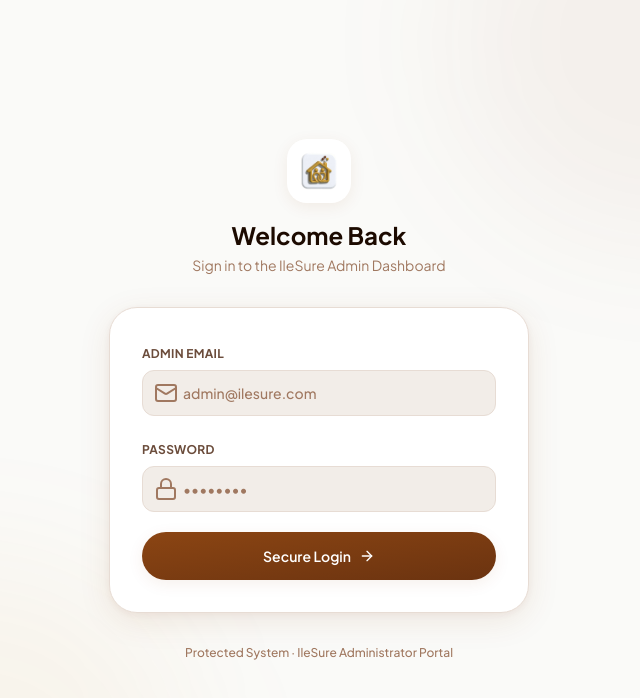
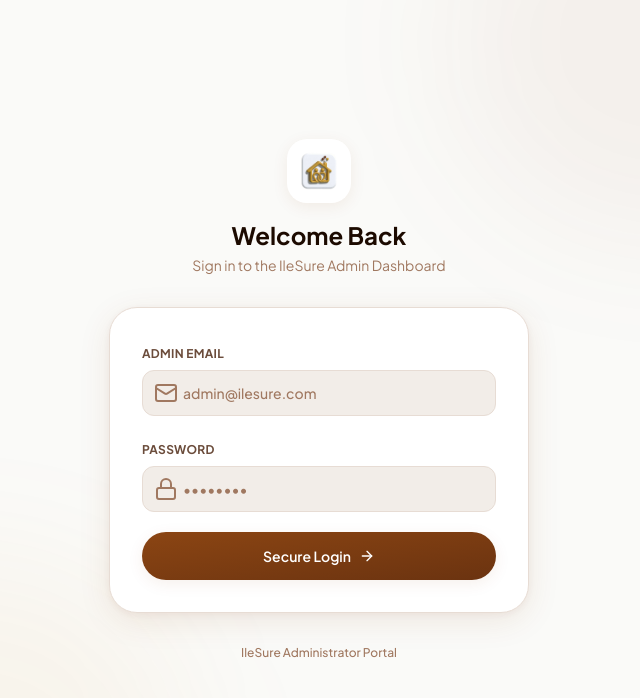
Before and after one commit to mojojompe/ilesure-admin, a React (Vite) app: page /login in a window 1280 px wide. Shown: the top 698 px of the page, without its empty margins (321-961 px from the left). Built offline with nearby package versions, Linux system fonts and the light colour scheme.

Commit message:
Name Changes

```diff
--- a/src/components/layout/Sidebar.tsx
+++ b/src/components/layout/Sidebar.tsx
@@ -85,7 +85,7 @@
             A
           </div>
           <div className="flex-1 min-w-0">
-            <div className="text-white text-sm font-semibold truncate">Super Admin</div>
+            <div className="text-white text-sm font-semibold truncate">ilesure Admin</div>
             <div className="text-white/40 text-xs truncate">admin@ilesure.com</div>
           </div>
           <button onClick={handleLogout} className="text-white/40 hover:text-status-error transition-colors duration-150" title="Logout">
--- a/src/pages/Login.tsx
+++ b/src/pages/Login.tsx
@@ -105,7 +105,7 @@
         </div>
 
         <p className="text-center text-xs text-text-tertiary font-medium mt-8">
-          Protected System · IleSure Administrator Portal
+          IleSure Administrator Portal
         </p>
       </div>
     </div>
```
